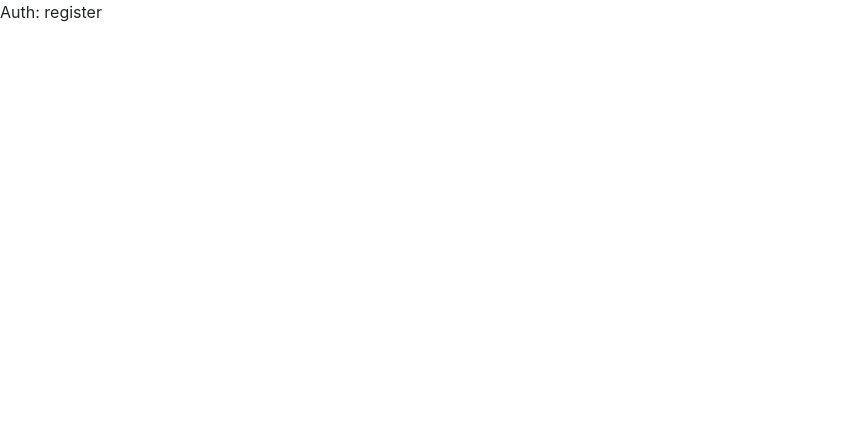
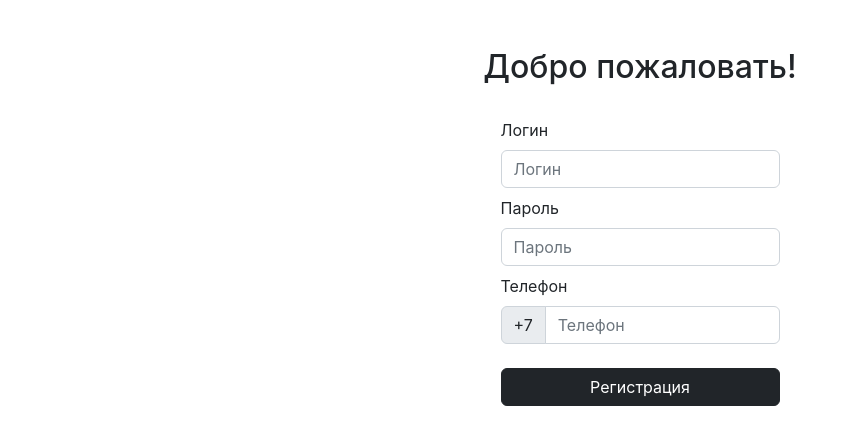
Before and after one commit to VladBrok/frontend-dev-test-task, a React (Vite) app: page / in a window 1280 px wide. Shown: the top 444 px of the page, without its empty margins (0-857 px from the left). Built offline with nearby package versions, Linux system fonts and the light colour scheme.

Commit message:
setup auth page

```diff
--- a/src/index.css
+++ b/src/index.css
@@ -11,3 +11,14 @@ body {
   -webkit-font-smoothing: antialiased;
   -moz-osx-font-smoothing: grayscale;
 }
+
+input::-webkit-outer-spin-button,
+input::-webkit-inner-spin-button {
+  -webkit-appearance: none;
+  margin: 0;
+}
+
+input[type="number"] {
+  appearance: textfield;
+  -moz-appearance: textfield;
+}
--- a/src/routes/auth.tsx
+++ b/src/routes/auth.tsx
@@ -1,7 +1,115 @@
+import Button from "react-bootstrap/Button"
+import Container from "react-bootstrap/Container"
+import Form from "react-bootstrap/Form"
+import InputGroup from "react-bootstrap/InputGroup"
+import { Formik } from "formik"
+import { InferType, object, string } from "yup"
+import { useState } from "react"
+
+// TODO: move to infrastructure (schema and type)
+// TODO: enhance validation
+const authSchema = object().shape({
+  login: string()
+    .required("Обязательное поле")
+    .min(3, "Минимум 3 символа")
+    .max(15, "Максимум 15 символов"),
+  password: string()
+    .required("Обязательное поле")
+    .min(8, "Минимум 8 символов")
+    .max(15, "Максимум 15 символов"),
+  phone: string()
+    .required("Обязательное поле")
+    .length(10, "Номер должен состоять из 10-ти цифр"),
+})
+
+type AuthData = InferType<typeof authSchema>
+
 interface IAuthProps {
   action: "register" | "login"
 }
 
 export default function Auth(props: IAuthProps) {
-  return <>Auth: {props.action}</>
+  const [isSubmitClicked, setIsSubmitClicked] = useState(false)
+
+  const handleSubmit = (form: AuthData): void => {
+    console.log(form)
+  }
+
+  const submitButtonText = props.action === "register" ? "Регистрация" : "Вход"
+
+  // TODO: find out about .trim
+  return (
+    <Container className="mt-5 d-flex flex-column align-items-center justify-content-center">
+      <h1 className="mb-4 fs-2">Добро пожаловать!</h1>
+      <Formik
+        validationSchema={authSchema}
+        onSubmit={handleSubmit}
+        initialValues={{
+          login: "",
+          password: "",
+          phone: "",
+        }}
+        validateOnChange={isSubmitClicked}
+      >
+        {({ handleSubmit, handleChange, values, errors }) => (
+          <Form noValidate onSubmit={handleSubmit} className="w-25 mx-auto">
+            <Form.Group controlId="validationFormikLogin" className="mt-2">
+              <Form.Label>Логин</Form.Label>
+              <Form.Control
+                type="text"
+                placeholder="Логин"
+                name="login"
+                value={values.login}
+                onChange={(e) => handleChange(e)}
+                isInvalid={!!errors.login}
+              />
+              <Form.Control.Feedback type="invalid">
+                {errors.login}
+              </Form.Control.Feedback>
+            </Form.Group>
+            <Form.Group controlId="validationFormikPassword" className="mt-2">
+              <Form.Label>Пароль</Form.Label>
+              <Form.Control
+                type="password"
+                placeholder="Пароль"
+                name="password"
+                value={values.password}
+                onChange={handleChange}
+                isInvalid={!!errors.password}
+              />
+              <Form.Control.Feedback type="invalid">
+                {errors.password}
+              </Form.Control.Feedback>
+            </Form.Group>
+            <Form.Group controlId="validationFormikUsername" className="mt-2">
+              <Form.Label>Телефон</Form.Label>
+              <InputGroup hasValidation>
+                <InputGroup.Text id="inputGroupPrepend">+7</InputGroup.Text>
+                <Form.Control
+                  type="number"
+                  placeholder="Телефон"
+                  aria-describedby="inputGroupPrepend"
+                  name="phone"
+                  value={values.phone}
+                  onChange={handleChange}
+                  isInvalid={!!errors.phone}
+                />
+                <Form.Control.Feedback type="invalid">
+                  {errors.phone}
+                </Form.Control.Feedback>
+              </InputGroup>
+            </Form.Group>
+            <Button
+              type="submit"
+              variant="dark"
+              onClick={() => setIsSubmitClicked(true)}
+              className="mt-4 w-100 d-block"
+            >
+              {submitButtonText}
+            </Button>
+          </Form>
+        )}
+      </Formik>
+    </Container>
+  )
 }
```
